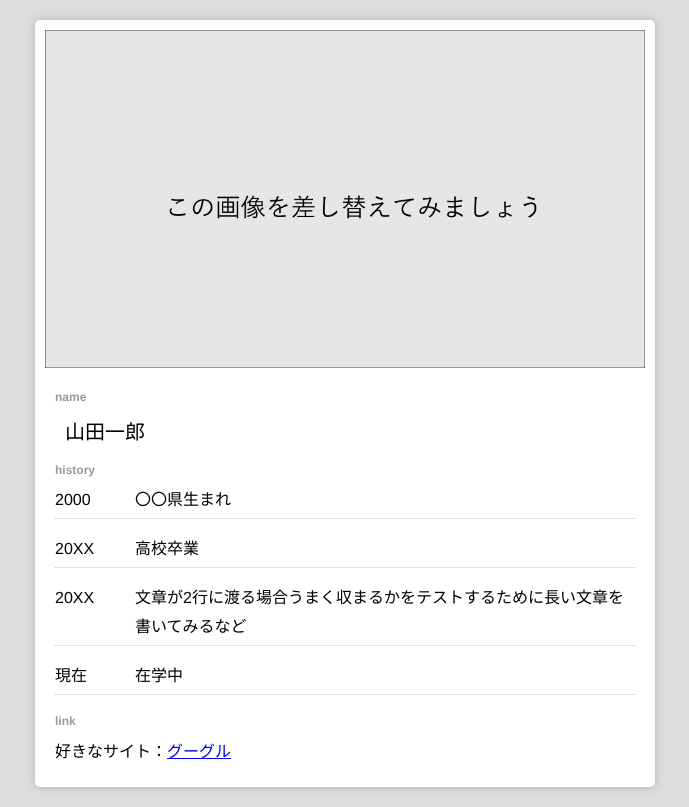
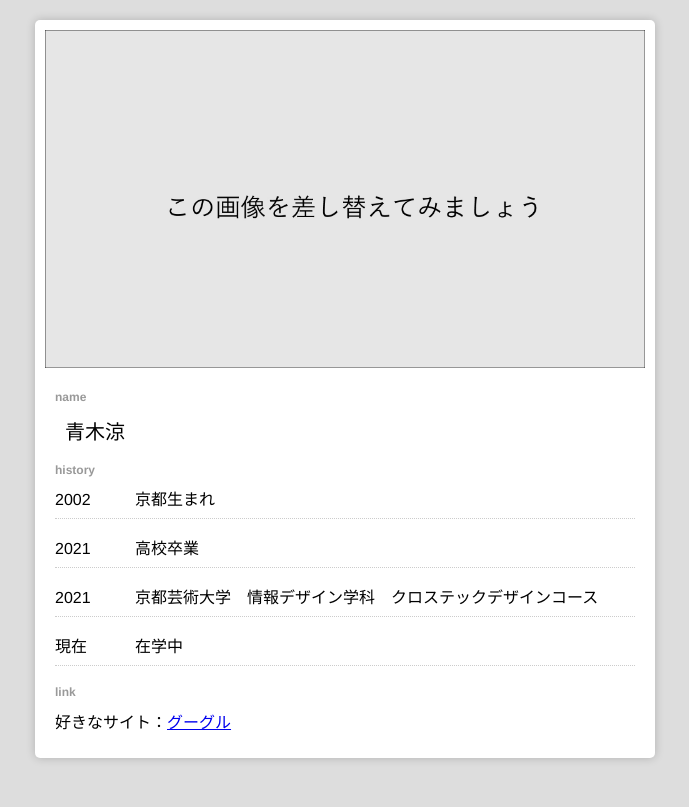
Before and after one commit to KUAD-XtechDesign/simple_page-clover4210, a plain HTML site: page index.html in a window 1280 px wide. Shown: the whole page, without its empty margins (295-984 px from the left). Drawn offline with Linux system fonts and the light colour scheme.

Commit message:
Update index.html

```diff
--- a/index.html
+++ b/index.html
@@ -19,13 +19,13 @@
       <!-- 個人情報なので注意 -->
       <div class="profile">
         <h2 class="title">name</h2>
-        <h1 class="name">山田一郎</h1>
+        <h1 class="name">青木涼</h1>
 
         <h2 class="title">history</h2>
         <ul class="history_list">
-          <li><div class="year">2000</div><div class="txt">〇〇県生まれ</div></li>
-          <li><div class="year">20XX</div><div class="txt">高校卒業</div></li>
-          <li><div class="year">20XX</div><div class="txt">文章が2行に渡る場合うまく収まるかをテストするために長い文章を書いてみるなど</div></li>
+          <li><div class="year">2002</div><div class="txt">京都生まれ</div></li>
+          <li><div class="year">2021</div><div class="txt">高校卒業</div></li>
+          <li><div class="year">2021</div><div class="txt">京都芸術大学　情報デザイン学科　クロステックデザインコース</div></li>
           <li><div class="year">現在</div><div>在学中</div></li>
         </ul>
 
```
